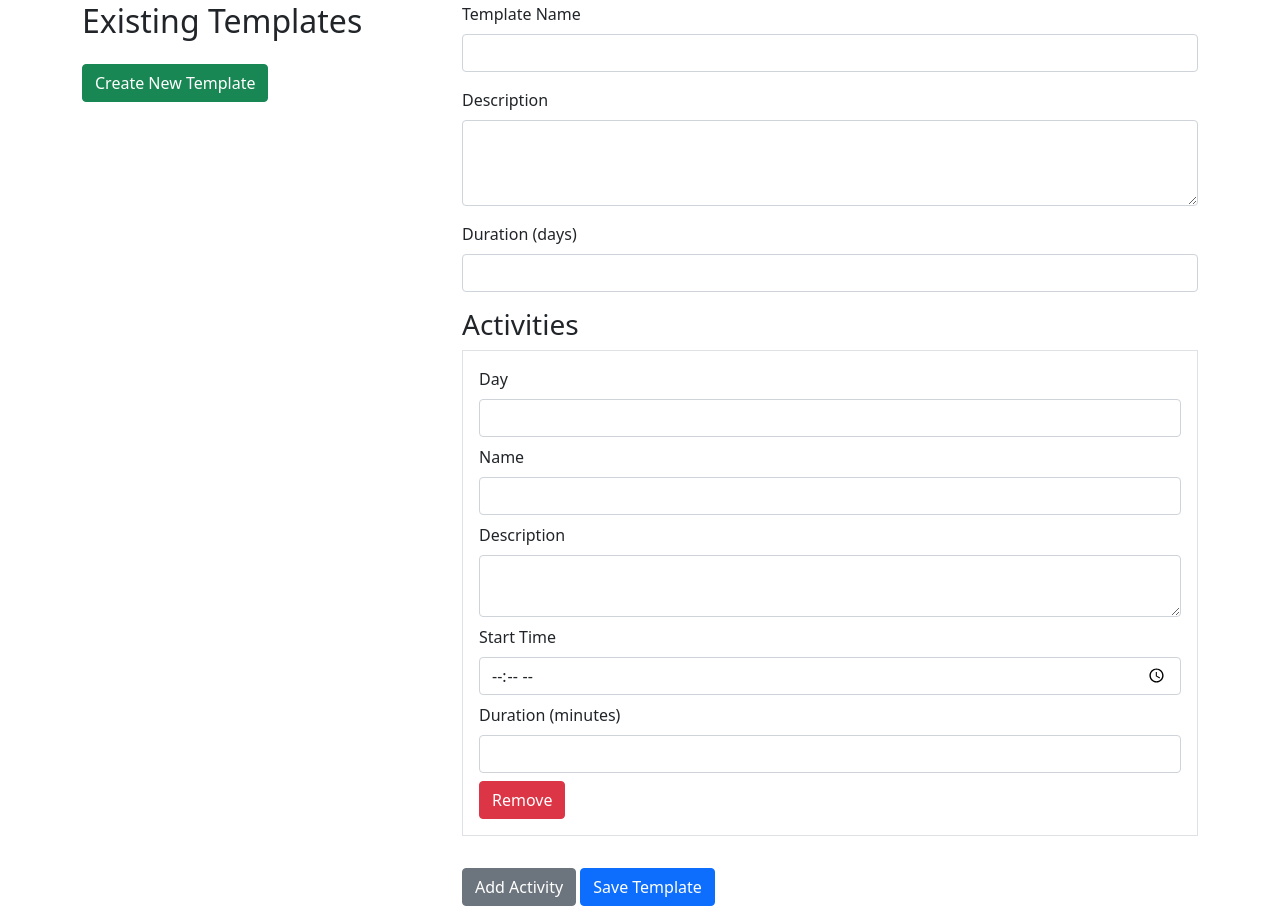
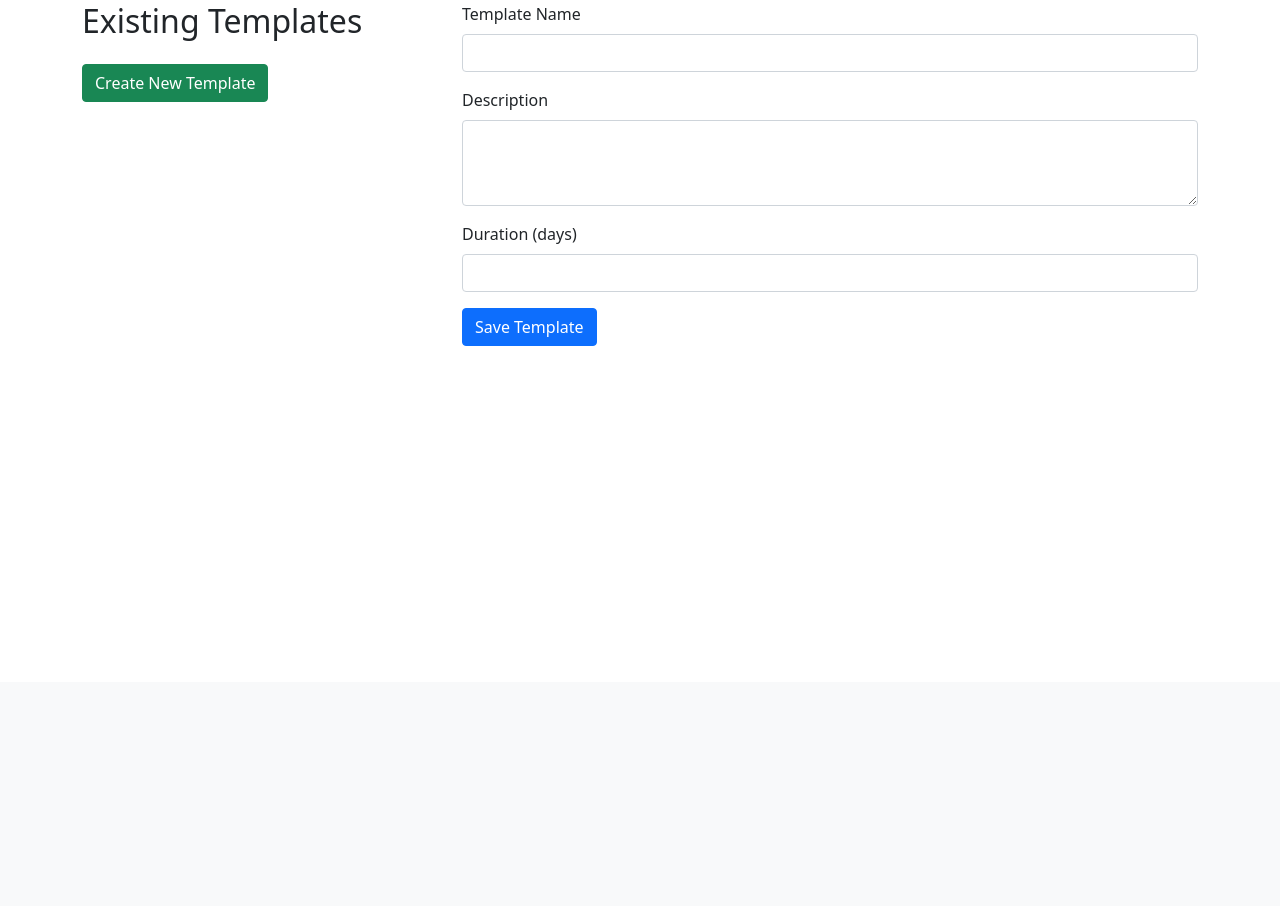
Before and after one commit to BattermanZ/OnTrak, a Flask app: page /setup in a window 1280 px wide. Shown: the part 118-1024 px from the top of the page. After the commit the page ends 464 px from the top, so only its background shows below. Run offline with Flask 3, Linux system fonts and the light colour scheme.

Commit message:
Feat: refactored template addition

```diff
--- a/app.py
+++ b/app.py
@@ -16,7 +16,7 @@
     description = db.Column(db.String(500))
     duration = db.Column(db.Integer, nullable=False)
     sessions = db.relationship('Session', backref='template', lazy=True)
-    activities = db.relationship('Activity', backref='template', lazy=True)
+    activities = db.relationship('Activity', backref='template', lazy=True, cascade="all, delete-orphan")
 
 class Activity(db.Model):
     id = db.Column(db.Integer, primary_key=True)
@@ -75,24 +75,8 @@
                 template.name = data['name']
                 template.description = data['description']
                 template.duration = data['duration']
-
-                # Delete existing activities
-                Activity.query.filter_by(template_id=template.id).delete()
-
-                # Add new activities
-                for activity in data['activities']:
-                    new_activity = Activity(
-                        template_id=template.id,
-                        day=activity['day'],
-                        name=activity['name'],
-                        description=activity['description'],
-                        start_time=datetime.strptime(activity['start_time'], '%H:%M').time(),
-                        duration=activity['duration']
-                    )
-                    db.session.add(new_activity)
-
                 db.session.commit()
-                return jsonify({"success": True, "message": "Template updated successfully"})
+                return jsonify({"success": True, "message": "Template updated successfully", "id": template.id})
             else:
                 return jsonify({"success": False, "message": "Template not found"}), 404
         else:  # Creating new template
@@ -102,21 +86,8 @@
                 duration=data['duration']
             )
             db.session.add(new_template)
-            db.session.flush()  # This will assign an id to new_template
-
-            for activity in data['activities']:
-                new_activity = Activity(
-                    template_id=new_template.id,
-                    day=activity['day'],
-                    name=activity['name'],
-                    description=activity['description'],
-                    start_time=datetime.strptime(activity['start_time'], '%H:%M').time(),
-                    duration=activity['duration']
-                )
-                db.session.add(new_activity)
-
             db.session.commit()
-            return jsonify({"success": True, "message": "Template created successfully"})
+            return jsonify({"success": True, "message": "Template created successfully", "id": new_template.id})
 
     templates = Template.query.all()
     return render_template('setup.html', templates=templates)
@@ -134,6 +105,42 @@
             "activities": [activity.to_dict() for activity in activities]
         })
     return jsonify({"error": "Template not found"}), 404
+
+@app.route('/delete_template/<int:template_id>', methods=['DELETE'])
+def delete_template(template_id):
+    template = Template.query.get(template_id)
+    if template:
+        db.session.delete(template)
+        db.session.commit()
+        return jsonify({"success": True, "message": "Template deleted successfully"})
+    return jsonify({"success": False, "message": "Template not found"}), 404
+
+@app.route('/save_day_activities/<int:template_id>/<int:day>', methods=['POST'])
+def save_day_activities(template_id, day):
+    template = Template.query.get(template_id)
+    if not template:
+        return jsonify({"success": False, "message": "Template not found"}), 404
+
+    data = request.json
+    activities = data.get('activities', [])
+
+    # Delete existing activities for this day
+    Activity.query.filter_by(template_id=template_id, day=day).delete()
+
+    # Add new activities
+    for activity in activities:
+        new_activity = Activity(
+            template_id=template_id,
+            day=day,
+            name=activity['name'],
+            description=activity['description'],
+            start_time=datetime.strptime(activity['start_time'], '%H:%M').time(),
+            duration=activity['duration']
+        )
+        db.session.add(new_activity)
+
+    db.session.commit()
+    return jsonify({"success": True, "message": f"Activities for day {day} saved successfully"})
 
 @app.route('/start_session', methods=['POST'])
 def start_session():
--- a/static/js/dashboard.js
+++ b/static/js/dashboard.js
@@ -122,6 +122,9 @@
         activities.forEach(activity => {
             const li = document.createElement('li');
             li.className = 'list-group-item';
+            if (activity.name.toLowerCase().includes('break')) {
+                li.classList.add('activity-break');
+            }
             const startTime = parseTime(activity.start_time);
             const endTime = addMinutes(startTime, activity.duration);
             li.innerHTML = `
--- a/static/js/setup.js
+++ b/static/js/setup.js
@@ -4,17 +4,19 @@
     const newTemplateBtn = document.getElementById('new-template-btn');
     const addActivityBtn = document.getElementById('add-activity');
     const activitiesContainer = document.getElementById('activities-container');
+    const dayEditor = document.getElementById('day-editor');
+    const daySelect = document.getElementById('day-select');
+    const saveDayBtn = document.getElementById('save-day');
+    const clearDayBtn = document.getElementById('clear-day');
 
     let currentTemplateId = null;
+    let currentDay = 1;
+    let unsavedChanges = false;
 
     function createActivityFields(activity = {}) {
         const activityDiv = document.createElement('div');
         activityDiv.className = 'activity-fields mb-3 border p-3';
         activityDiv.innerHTML = `
-            <div class="mb-2">
-                <label class="form-label">Day</label>
-                <input type="number" class="form-control activity-day" value="${activity.day || ''}" required min="1">
-            </div>
             <div class="mb-2">
                 <label class="form-label">Name</label>
                 <input type="text" class="form-control activity-name" value="${activity.name || ''}" required>
@@ -37,28 +39,27 @@
 
         activityDiv.querySelector('.remove-activity').addEventListener('click', function() {
             activitiesContainer.removeChild(activityDiv);
+            unsavedChanges = true;
+        });
+
+        activityDiv.querySelectorAll('input, textarea').forEach(input => {
+            input.addEventListener('change', () => {
+                unsavedChanges = true;
+            });
         });
     }
 
     addActivityBtn.addEventListener('click', function() {
         createActivityFields();
+        unsavedChanges = true;
     });
 
     templateForm.addEventListener('submit', function(e) {
         e.preventDefault();
-        const activities = Array.from(activitiesContainer.children).map(activityDiv => ({
-            day: parseInt(activityDiv.querySelector('.activity-day').value),
-            name: activityDiv.querySelector('.activity-name').value,
-            description: activityDiv.querySelector('.activity-description').value,
-            start_time: activityDiv.querySelector('.activity-start-time').value,
-            duration: parseInt(activityDiv.querySelector('.activity-duration').value)
-        }));
-
         const templateData = {
             name: document.getElementById('template-name').value,
             description: document.getElementById('template-description').value,
-            duration: parseInt(document.getElementById('template-duration').value),
-            activities: activities
+            duration: parseInt(document.getElementById('template-duration').value)
         };
 
         if (currentTemplateId) {
@@ -76,7 +77,8 @@
         .then(data => {
             if (data.success) {
                 alert(data.message);
-                location.reload();
+                currentTemplateId = data.id;
+                showDayEditor(templateData.duration);
             } else {
                 alert('Error: ' + data.message);
             }
@@ -90,6 +92,103 @@
     templateList.addEventListener('click', function(e) {
         if (e.target.classList.contains('edit-template')) {
             const templateId = e.target.getAttribute('data-template-id');
+            editTemplate(templateId);
+        } else if (e.target.classList.contains('delete-template')) {
+            const templateId = e.target.getAttribute('data-template-id');
+            deleteTemplate(templateId);
+        }
+    });
+
+    newTemplateBtn.addEventListener('click', function() {
+        currentTemplateId = null;
+        templateForm.reset();
+        activitiesContainer.innerHTML = '';
+        dayEditor.style.display = 'none';
+    });
+
+    daySelect.addEventListener('change', function() {
+        if (unsavedChanges) {
+            if (confirm('You have unsaved changes. Do you want to discard them?')) {
+                loadDayActivities(this.value);
+            } else {
+                this.value = currentDay;
+            }
+        } else {
+            loadDayActivities(this.value);
+        }
+    });
+
+    saveDayBtn.addEventListener('click', function() {
+        saveDayActivities();
+    });
+
+    clearDayBtn.addEventListener('click', function() {
+        if (confirm('Are you sure you want to clear all activities for this day?')) {
+            activitiesContainer.innerHTML = '';
+            unsavedChanges = true;
+        }
+    });
+
+    function showDayEditor(duration) {
+        dayEditor.style.display = 'block';
+        daySelect.innerHTML = '';
+        for (let i = 1; i <= duration; i++) {
+            const option = document.createElement('option');
+            option.value = i;
+            option.textContent = `Day ${i}`;
+            daySelect.appendChild(option);
+        }
+        currentDay = 1;
+        loadDayActivities(currentDay);
+    }
+
+    function loadDayActivities(day) {
+        fetch(`/get_template/${currentTemplateId}`)
+            .then(response => response.json())
+            .then(template => {
+                activitiesContainer.innerHTML = '';
+                const dayActivities = template.activities.filter(activity => activity.day == day);
+                dayActivities.forEach(activity => createActivityFields(activity));
+                currentDay = day;
+                unsavedChanges = false;
+            })
+            .catch(error => {
+                console.error('Error:', error);
+                alert('An error occurred while fetching the template');
+            });
+    }
+
+    function saveDayActivities() {
+        const activities = Array.from(activitiesContainer.children).map(activityDiv => ({
+            name: activityDiv.querySelector('.activity-name').value,
+            description: activityDiv.querySelector('.activity-description').value,
+            start_time: activityDiv.querySelector('.activity-start-time').value,
+            duration: parseInt(activityDiv.querySelector('.activity-duration').value)
+        }));
+
+        fetch(`/save_day_activities/${currentTemplateId}/${currentDay}`, {
+            method: 'POST',
+            headers: {
+                'Content-Type': 'application/json',
+            },
+            body: JSON.stringify({ activities: activities }),
+        })
+        .then(response => response.json())
+        .then(data => {
+            if (data.success) {
+                alert(data.message);
+                unsavedChanges = false;
+            } else {
+                alert('Error: ' + data.message);
+            }
+        })
+        .catch((error) => {
+            console.error('Error:', error);
+            alert('An error occurred while saving the activities');
+        });
+    }
+
+    function editTemplate(templateId) {
         fetch(`/get_template/${templateId}`)
             .then(response => response.json())
             .then(template => {
@@ -98,24 +197,32 @@
                 document.getElementById('template-name').value = template.name;
                 document.getElementById('template-description').value = template.description;
                 document.getElementById('template-duration').value = template.duration;
-
-                    activitiesContainer.innerHTML = '';
-                    template.activities.forEach(activity => createActivityFields(activity));
+                showDayEditor(template.duration);
             })
             .catch(error => {
                 console.error('Error:', error);
                 alert('An error occurred while fetching the template');
             });
     }
+
+    function deleteTemplate(templateId) {
+        if (confirm('Are you sure you want to delete this template?')) {
+            fetch(`/delete_template/${templateId}`, {
+                method: 'DELETE',
+            })
+            .then(response => response.json())
+            .then(data => {
+                if (data.success) {
+                    alert(data.message);
+                    location.reload();
+                } else {
+                    alert('Error: ' + data.message);
+                }
+            })
+            .catch((error) => {
+                console.error('Error:', error);
+                alert('An error occurred while deleting the template');
             });
-
-    newTemplateBtn.addEventListener('click', function() {
-        currentTemplateId = null;
-        templateForm.reset();
-        activitiesContainer.innerHTML = '';
-        createActivityFields();
+        }
+    }
 });
-
-    // Initialize with one empty activity field
-    createActivityFields();
-});
--- a/templates/dashboard.html
+++ b/templates/dashboard.html
@@ -124,6 +124,9 @@
         border-radius: 50%;
         background: #007bff;
     }
+    .activity-break {
+        background-color: #e6f7ff;
+    }
 </style>
 {% endblock %}
 
--- a/templates/setup.html
+++ b/templates/setup.html
@@ -10,7 +10,10 @@
                 {% for template in templates %}
                 <li class="list-group-item d-flex justify-content-between align-items-center">
                     {{ template.name }}
-                    <button class="btn btn-primary btn-sm edit-template" data-template-id="{{ template.id }}">Edit</button>
+                    <div>
+                        <button class="btn btn-primary btn-sm edit-template" data-template-id="{{ template.id }}">Edit</button>
+                        <button class="btn btn-danger btn-sm delete-template" data-template-id="{{ template.id }}">Delete</button>
+                    </div>
                 </li>
                 {% endfor %}
             </ul>
@@ -31,11 +34,19 @@
                     <label for="template-duration" class="form-label">Duration (days)</label>
                     <input type="number" class="form-control" id="template-duration" required min="1">
                 </div>
-                <h3>Activities</h3>
+                <button type="submit" class="btn btn-primary" id="save-template-btn">Save Template</button>
+            </form>
+            <div id="day-editor" class="mt-4" style="display: none;">
+                <h3>Day Activities</h3>
+                <div class="mb-3">
+                    <label for="day-select" class="form-label">Select Day</label>
+                    <select class="form-select" id="day-select"></select>
+                </div>
                 <div id="activities-container"></div>
                 <button type="button" class="btn btn-secondary mt-3" id="add-activity">Add Activity</button>
-                <button type="submit" class="btn btn-primary mt-3">Save Template</button>
-            </form>
+                <button type="button" class="btn btn-primary mt-3" id="save-day">Save Day</button>
+                <button type="button" class="btn btn-warning mt-3" id="clear-day">Clear Day</button>
+            </div>
         </div>
     </div>
 </div>
```
Lines whose indentation alone changed are shown as unchanged.
